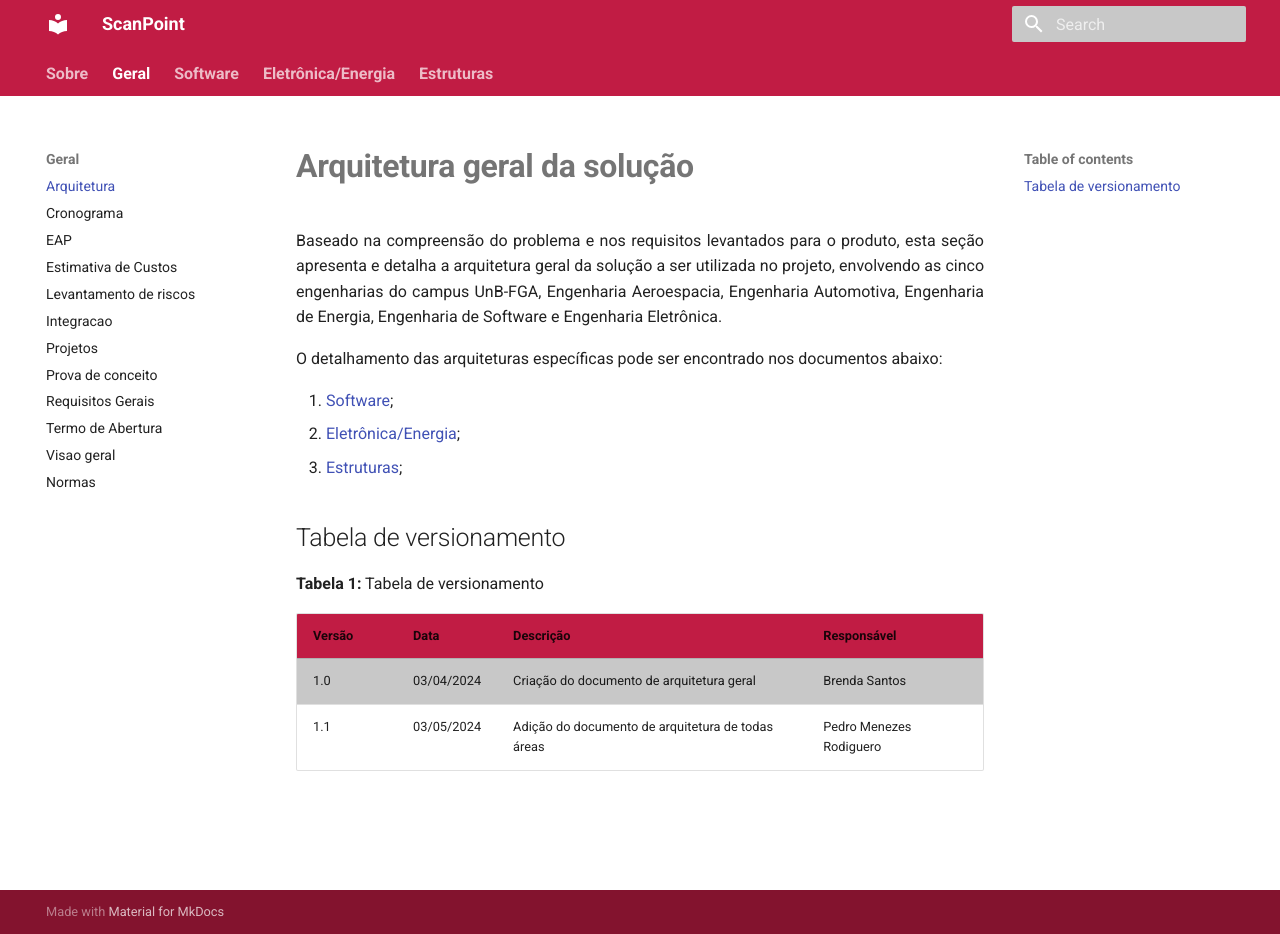
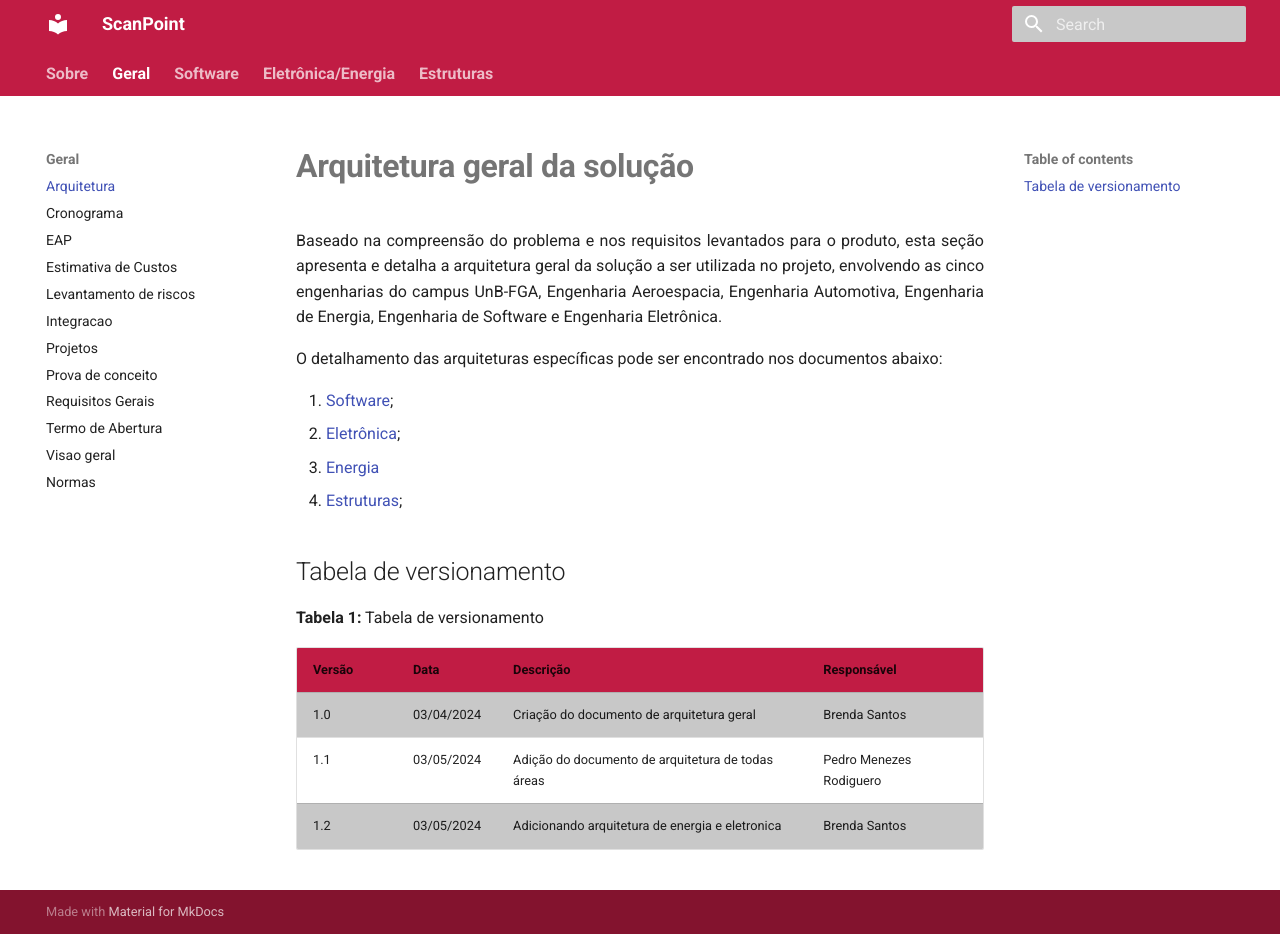
Before and after one commit to Calcioft/ScanPoint, an MkDocs documentation site: the page built from docs/geral/arquitetura.md, in a window 1280 px wide and 934 px high. Built offline with MkDocs 1.6.1 and Material for MkDocs 9.7.7, drawn with Linux system fonts in a browser that asks for light colours; some of the changed lines change nothing that is shown.

Commit message:
Adicionando arquitetura de eletronica e energia

```diff
--- a/docs/geral/arquitetura.md
+++ b/docs/geral/arquitetura.md
@@ -5,9 +5,10 @@ Baseado na compreensão do problema e nos requisitos levantados para o produto,
 
 O detalhamento das arquiteturas específicas pode ser encontrado nos documentos abaixo:
 
-  1. [Software](https://lappis-unb.gitlab.io/fga-pi2/semestre-2024-1/grupo-08/scanpoint/software/arquitetura/);
-  2. [Eletrônica/Energia](https://lappis-unb.gitlab.io/fga-pi2/semestre-2024-1/grupo-08/scanpoint/eletronica-energia/arquitetura_energia/);
-  3. [Estruturas](https://lappis-unb.gitlab.io/fga-pi2/semestre-2024-1/grupo-08/scanpoint/estruturas/arquitetura_subs_estruturas/);
+  1. [Software](../software/arquitetura.md);
+  2. [Eletrônica](../eletronica-energia/arquitetura_eletronica.md);
+  3. [Energia](../eletronica-energia/arquitetura_energia.md)
+  3. [Estruturas](../estruturas/arquitetura_subs_estruturas.md);
 
 ## Tabela de versionamento
 
@@ -16,4 +17,5 @@ O detalhamento das arquiteturas específicas pode ser encontrado nos documentos
 | Versão| Data | Descrição | Responsável|
 |-------|------|-----------|------------|
 | 1.0 | 03/04/2024 | Criação do documento de arquitetura geral | Brenda Santos |
-1.1 | 03/05/2024 | Adição do documento de arquitetura de todas áreas | Pedro Menezes Rodiguero
+|1.1 | 03/05/2024 | Adição do documento de arquitetura de todas áreas | Pedro Menezes Rodiguero |
+|1.2 | 03/05/2024 | Adicionando arquitetura de energia e eletronica | Brenda Santos |
```
